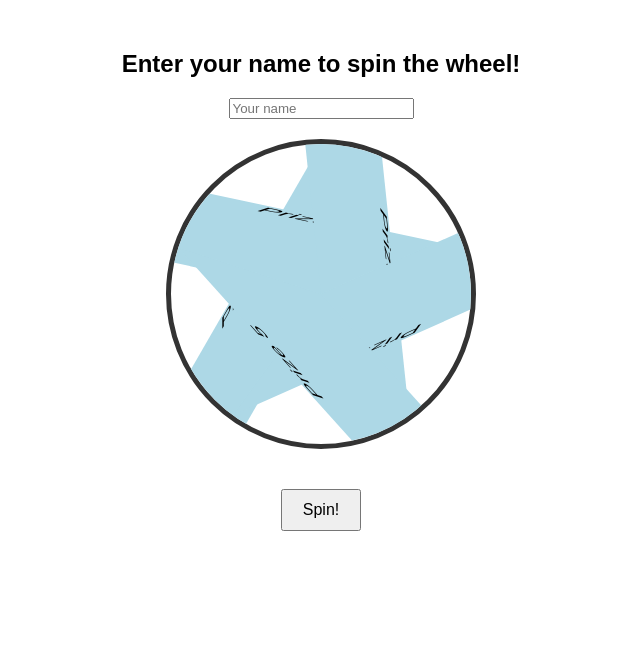
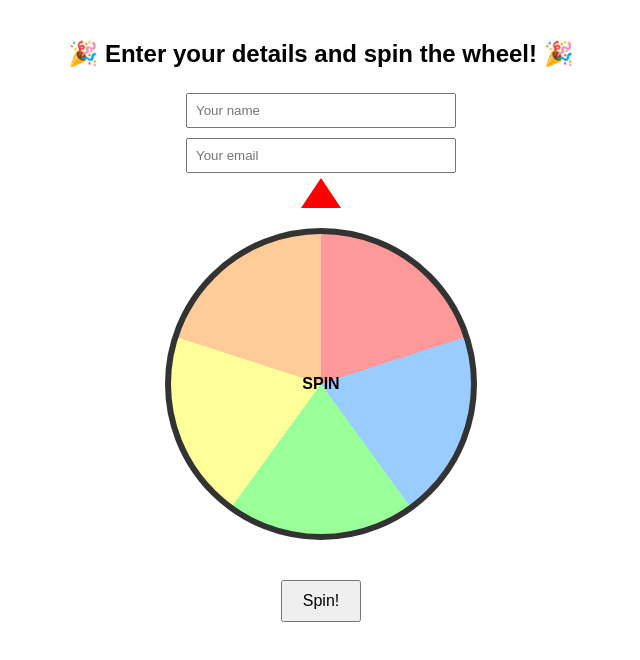
Before and after one commit to medicalhelper-tech/newsletter-wheel, a plain HTML site: page index.html in a window 1280 px wide. Shown: the whole page, without its empty margins (319-959 px from the left). Drawn offline with Linux system fonts and the light colour scheme.

Commit message:
Update index.html

```diff
--- a/index.html
+++ b/index.html
@@ -5,49 +5,89 @@
   <meta name="viewport" content="width=device-width, initial-scale=1.0">
   <title>Spin the Wheel</title>
   <style>
-  body { font-family: Arial, sans-serif; text-align: center; margin-top: 50px; }
-  #wheel { width: 300px; height: 300px; margin: 20px auto; border-radius: 50%; border: 5px solid #333; position: relative; overflow: hidden; }
-  .segment { position: absolute; width: 50%; height: 50%; background: lightblue; transform-origin: 100% 100%; }
-  button { padding: 10px 20px; font-size: 16px; margin-top: 20px; }
+    body { font-family: Arial, sans-serif; text-align: center; margin: 40px; }
+    h2 { margin-bottom: 20px; }
+    input { padding: 8px; margin: 5px; width: 250px; }
+    button { padding: 10px 20px; font-size: 16px; margin-top: 20px; cursor: pointer; }
+    #wheel {
+      width: 300px; height: 300px; margin: 20px auto;
+      border-radius: 50%; border: 6px solid #333;
+      display: flex; align-items: center; justify-content: center;
+      font-weight: bold; background: conic-gradient(
+        #ff9999 0deg 72deg,
+        #99ccff 72deg 144deg,
+        #99ff99 144deg 216deg,
+        #ffff99 216deg 288deg,
+        #ffcc99 288deg 360deg
+      );
+      transition: transform 3s ease-out;
+    }
+    #pointer {
+      width: 0; height: 0;
+      border-left: 20px solid transparent;
+      border-right: 20px solid transparent;
+      border-bottom: 30px solid red;
+      margin: 0 auto;
+    }
+    #result { margin-top: 20px; font-size: 20px; font-weight: bold; }
   </style>
 </head>
 <body>
 
-<h2>Enter your name to spin the wheel!</h2>
-<input type="text" id="username" placeholder="Your name" required>
-<div id="wheel"></div>
+  <h2>🎉 Enter your details and spin the wheel! 🎉</h2>
+  <input type="text" id="username" placeholder="Your name" required><br>
+  <input type="email" id="email" placeholder="Your email" required><br>
+  <div id="pointer"></div>
+  <div id="wheel">SPIN</div>
   <button onclick="spinWheel()">Spin!</button>
+
   <h3 id="result"></h3>
 
-<script>
-  const segments = ["Prize 1", "Prize 2", "Prize 3", "Prize 4", "Prize 5"];
-  const wheel = document.getElementById("wheel");
-  const result = document.getElementById("result");
+  <script type="module">
+  // Import the functions you need from the SDKs you need
+  import { initializeApp } from "https://www.gstatic.com/firebasejs/12.2.1/firebase-app.js";
+  // TODO: Add SDKs for Firebase products that you want to use
+  // https://firebase.google.com/docs/web/setup#available-libraries
 
-  // Create wheel segments
-  segments.forEach((text, i) => {
-    const seg = document.createElement("div");
-    seg.className = "segment";
-    seg.style.transform = `rotate(${i * (360/segments.length)}deg) skewY(-60deg)`;
-    seg.textContent = text;
-    wheel.appendChild(seg);
-  });
+  // Your web app's Firebase configuration
+  const firebaseConfig = {
+    apiKey: "AIzaSyDdxc2Vh_XcrvKPka4A-xe5D_Ypnk4K5iI",
+    authDomain: "eestec-wheel-spin.firebaseapp.com",
+    projectId: "eestec-wheel-spin",
+    storageBucket: "eestec-wheel-spin.firebasestorage.app",
+    messagingSenderId: "256260492135",
+    appId: "1:256260492135:web:90790b7e6e5355fcdcfdc2"
+  };
 
-  function spinWheel() {
-    const name = document.getElementById("username").value.trim();
-    if(!name) { alert("Please enter your name!"); return; }
-
-    const randDegree = Math.floor(Math.random() * 360);
-    wheel.style.transition = "transform 3s ease-out";
-    wheel.style.transform = `rotate(${randDegree + 720}deg)`; // 720 = 2 spins
-
-    // Determine result after animation
-    setTimeout(() => {
-      const segmentIndex = Math.floor(((360 - (randDegree % 360)) / (360 / segments.length)) % segments.length);
-      result.textContent = `${name}, you won: ${segments[segmentIndex]}!`;
-    }, 3000);
-  }
+  // Initialize Firebase
+  const app = initializeApp(firebaseConfig);
 </script>
 
-</body>
-</html>
+  <script type="module">
+    // After pasting your Firebase snippet, you'll already have:
+    //   const app = initializeApp(firebaseConfig);
+    //   const db = getFirestore(app);
+
+    // If those exist, you can add the following game logic below ⬇️
+
+    import { collection, addDoc } from "https://www.gstatic.com/firebasejs/10.12.0/firebase-firestore.js";
+
+    const wheel = document.getElementById("wheel");
+    const resultEl = document.getElementById("result");
+    const prizes = ["Free Coffee", "Sticker", "T-Shirt", "Extra Point", "Nothing 😅"];
+    let spinning = false;
+
+    async function spinWheel() {
+      if (spinning) return; // prevent double clicks
+      const name = document.getElementById("username").value.trim();
+      const email = document.getElementById("email").value.trim();
+      if (!name || !email) {
+        alert("Please enter both your name and email!");
+        return;
+      }
+
+      spinning = true;
+
+      // Random spin rotation
+      const randDeg = Math.floor(720 + Math.random() * 360); // at least 2 spins
+      whee
```
Lines whose indentation alone changed are shown as unchanged.
